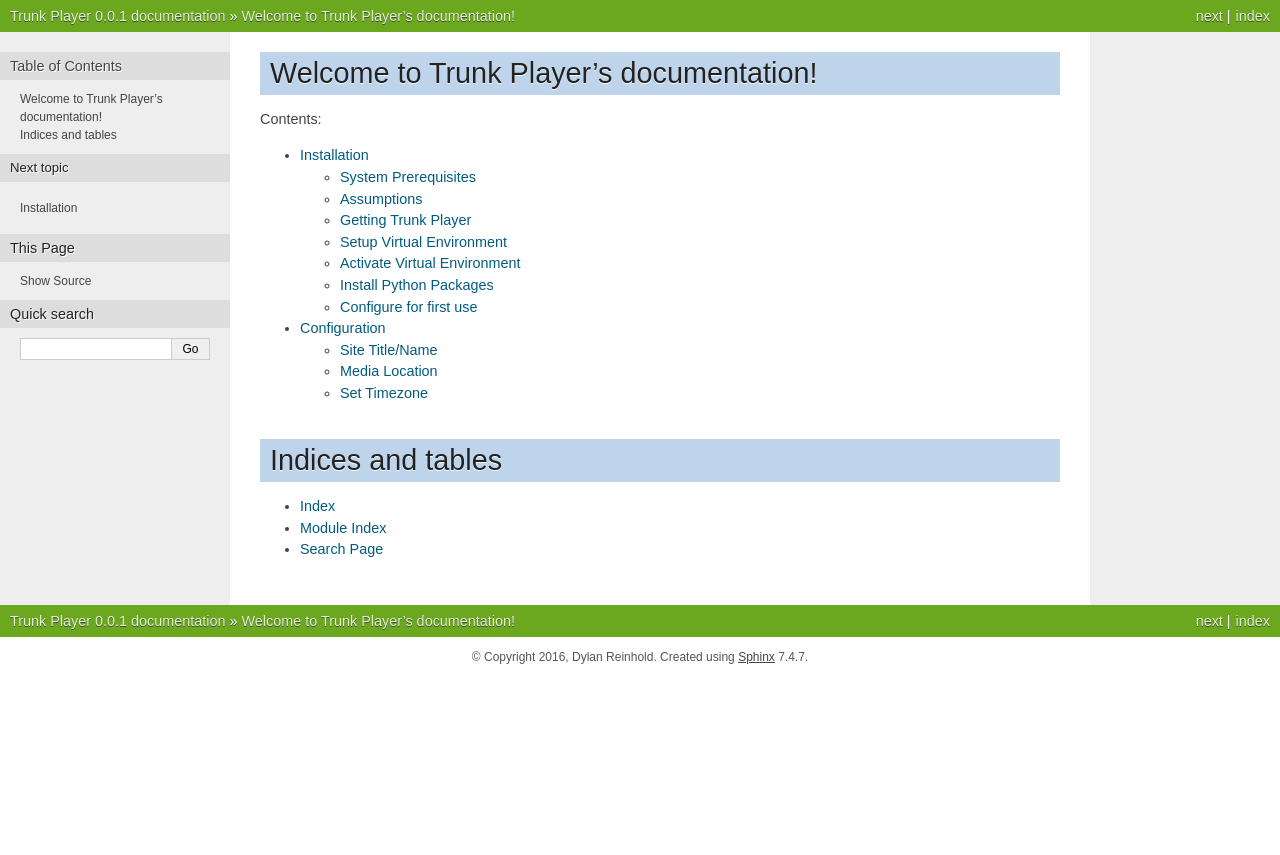
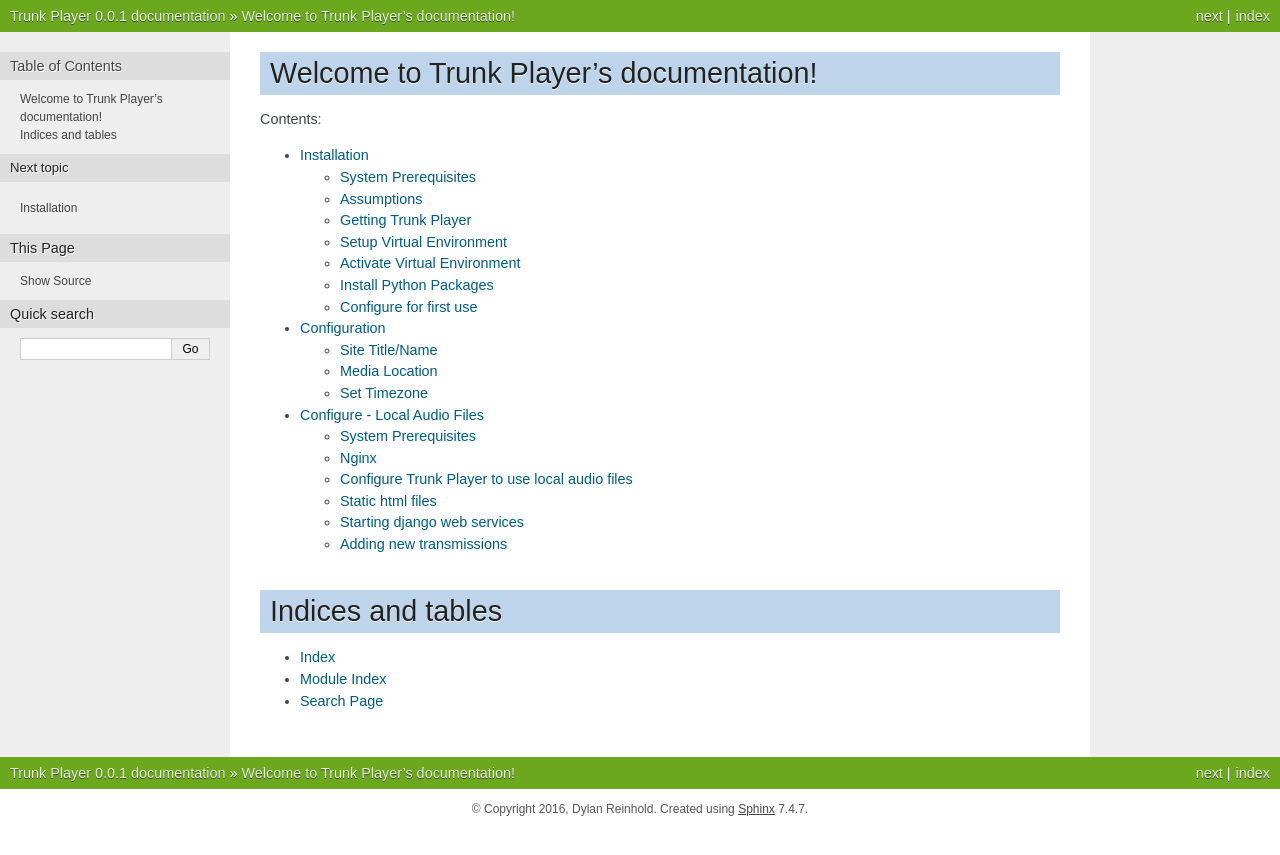
Before and after one commit to ScanOC/trunk-player, a Sphinx documentation site: the page built from docs/index.rst, in a window 1280 px wide. Shown: the top 855 px of the page. Built offline with Sphinx 7.4.7, drawn with Linux system fonts in a browser that asks for light colours; some of the changed lines change nothing that is shown.

Commit message:
Add new document for web server config

```diff
--- /dev/null
+++ b/docs/config_local.rst
@@ -0,0 +1,107 @@
+=============================
+Configure - Local Audio Files
+=============================
+This document will show you how to configure Trunk Player using nginx as a frontend reverse proxy and serving the audio files from local storage
+
+Currently install is based on a Debian like system, Ubuntu.
+
+System Prerequisites
+====================
+
+* After installing using `install.rst` as a guide
+
+All paths in the document are based on trunk-player being in /home/radio, change as needed
+
+Nginx
+=====
+
+Using your system packageing tool install the current version of Nginx
+
+Using apt-get in unbuntu
+
+.. code-block:: console
+
+  $ sudo apt-get install nginx
+
+Use the sample nginx config file in the project as a starting point
+
+.. code-block:: console
+
+  $ cd /home/radio/trunk-player
+  $ cp trunk_player/trunk_player.nginx.sample trunk_player/trunk_player.nginx
+
+Link this config into the nginx config area for active configs, we will also remove the default conig shipped with nginx. *Leave this if you are alreading using nginx with other sites on the same server, you will need to remove the "default" statemnets from our sample if so"*
+
+.. code-block:: console
+
+  $ sudo ln -s /home/radio/trunk-player/trunk_player/trunk_player.nginx /etc/nginx/sites-enabled/
+  $ sudo rm /etc/nginx/sites-enabled/default
+
+Restart nginx to pick up the new configs
+
+.. code-block:: console
+
+  $ sudo system nginx restart
+
+
+Configure Trunk Player to use local audio files
+===============================================
+
+Edit local settings file ``trunk_player/settings_local.py``
+
+Change
+
+``AUDIO_URL_BASE = '//s3.amazonaws.com/SET-TO-MY-BUCKET/'``
+
+to
+
+``AUDIO_URL_BASE = '/audio_files/'``
+
+If you are not running an SSL (HTTPS) site add this to the end of `trunk_player/settings_local.py`
+
+``SECURE_PROXY_SSL_HEADER = ()``
+
+
+Static html files
+=================
+
+Have django put all the static files javascript, css, and images into a static folder that ngix can server.
+
+You need to re run this command any time any of these files is changed.
+
+Start by starting the python virtual environment (if you have not yet)
+
+.. code-block:: console
+
+  $ source env/bin/activate
+  $ ./manage.py collectstatic --noinput
+
+Starting django web services
+============================
+
+You need to start both the daphne service and the runworker. You can run multiple runworker instances, the recomened is not to exceet 2 per cpu core.
+
+You can run one on each window to watch the messages while you test.
+
+First window start daphne, make sure you are in the python virtual environment.
+
+.. code-block:: console
+
+  $ daphne trunk_player.asgi:channel_layer --port 7055 --bind 127.0.0.1
+
+Now start atleast 1 runworker
+
+.. code-block:: console
+
+  $ ./manage.py runworker
+
+Adding new transmissions
+========================
+
+You can use utility/trunk-recoder/encode-upload.sh as a guide. You want to have both the json and an mp3 file in the audio_files folder.
+
+.. code-block:: console
+
+  $ ./manage.py add_transmission 1200-1488505593_8.60713e+08
+
+Note: you leave off the extenson of the filename
--- a/docs/index.rst
+++ b/docs/index.rst
@@ -13,6 +13,7 @@
 
    install
    configure
+   config_local
 
 
 
```
